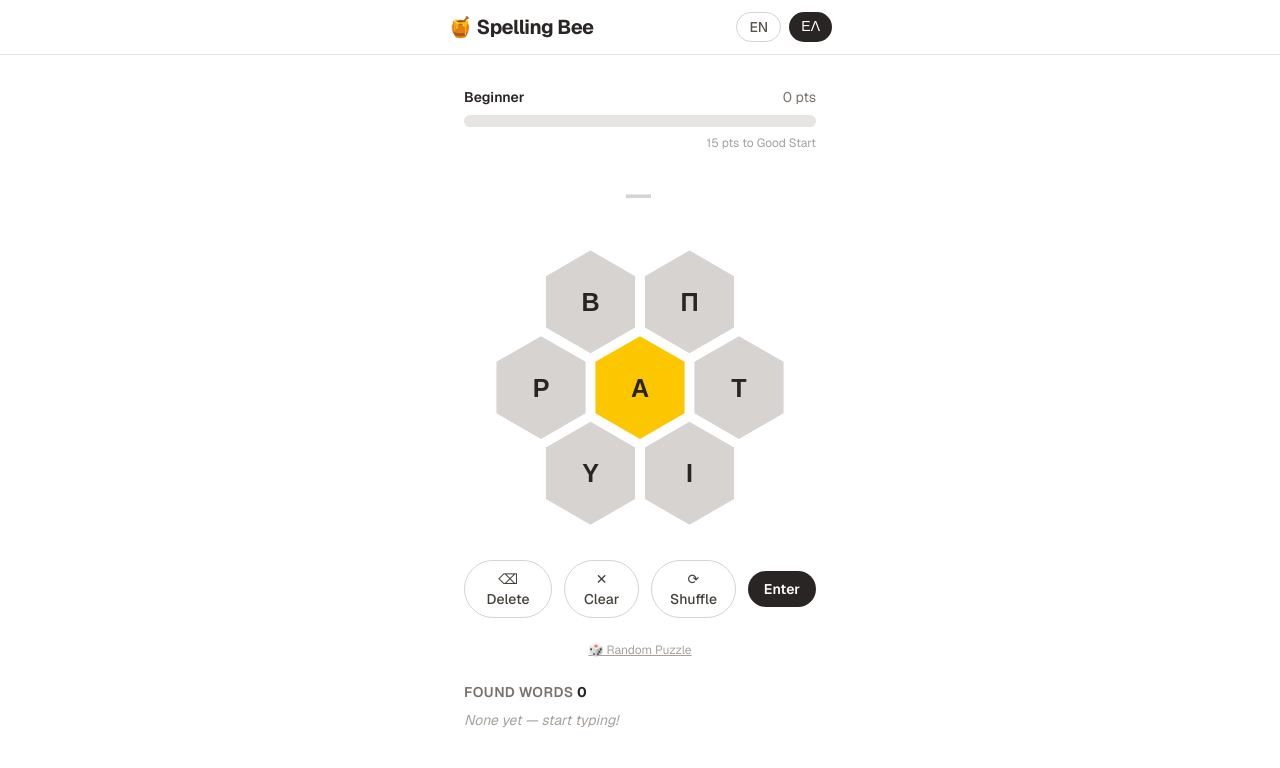
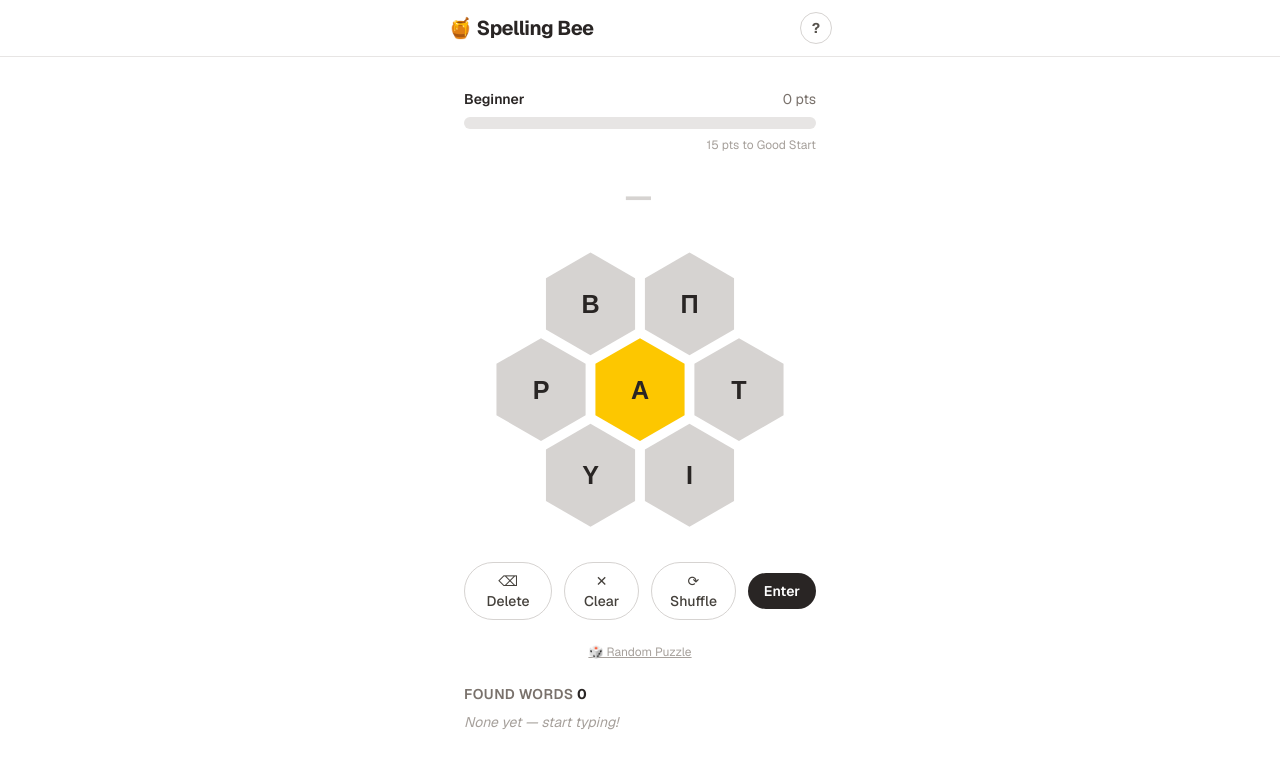
Before and after one commit to melkorinos/greekBee, a Next.js app: page / in a window 1280 px wide. Shown: the top 768 px of the page. Built offline with nearby package versions, Linux system fonts and the light colour scheme.

Commit message:
remove english

```diff
--- a/src/app/layout.tsx
+++ b/src/app/layout.tsx
@@ -26,7 +26,7 @@
 }>) {
   return (
     <html
-      lang="en"
+      lang="el"
       className={`${geistSans.variable} ${geistMono.variable} h-full antialiased`}
     >
       <body className="min-h-full flex flex-col">{children}</body>
--- a/src/app/page.tsx
+++ b/src/app/page.tsx
@@ -7,6 +7,7 @@
 import { getPuzzleById, getRandomPuzzle } from "@/data";
 
 import { GameBoard } from "@/components/GameBoard";
+import { HowToPlayModal } from "@/components/HowToPlayModal";
 import type { Language } from "@/types";
 
 export default async function Home({
@@ -16,7 +17,7 @@
 }) {
   const { lang, puzzle: puzzleId, random, exclude } = await searchParams;
 
-  const language: Language = lang === "en" ? "en" : "el";
+  const language: Language = "el";
 
   // Load puzzle: specific ID → random (always — excluding current if provided)
   const puzzle =
@@ -29,26 +30,7 @@
         <div className="flex items-center justify-between max-w-sm mx-auto">
           <h1 className="text-xl font-bold tracking-tight text-stone-800">🍯 Spelling Bee</h1>
           {/* Language switcher — navigates to today's puzzle in the chosen language */}
-          <div className="flex gap-2 text-sm font-medium">
-            <a
-              href="/?lang=en"
-              data-testid="lang-en"
-              className={language === "en"
-                ? "px-3 py-1 rounded-full bg-stone-800 text-white"
-                : "px-3 py-1 rounded-full border border-stone-300 text-stone-600 hover:bg-stone-100"}
-            >
-              EN
-            </a>
-            <a
-              href="/"
-              data-testid="lang-el"
-              className={language === "el"
-                ? "px-3 py-1 rounded-full bg-stone-800 text-white"
-                : "px-3 py-1 rounded-full border border-stone-300 text-stone-600 hover:bg-stone-100"}
-            >
-              ΕΛ
-            </a>
-          </div>
+          <HowToPlayModal />
         </div>
       </header>
       <main className="flex flex-1 w-full flex-col items-center bg-white">
--- /dev/null
+++ b/src/components/HowToPlayModal.tsx
@@ -0,0 +1,83 @@
+"use client";
+
+// HowToPlayModal — shows the game rules in Greek.
+// Rendered as a floating modal triggered by the ? button in the header.
+
+import { useState } from "react";
+
+const rules = {
+  title: "Πώς να παίξεις",
+  items: [
+    "Βρες όσες λέξεις μπορείς χρησιμοποιώντας τα 7 γράμματα.",
+    "Κάθε λέξη πρέπει να περιέχει το **κεντρικό γράμμα**.",
+    "Οι λέξεις πρέπει να έχουν τουλάχιστον **4 γράμματα**.",
+    "Τα γράμματα μπορούν να χρησιμοποιηθούν **περισσότερες από μία φορές**.",
+    "Το **Πανόραμα** χρησιμοποιεί και τα 7 γράμματα και κερδίζει bonus πόντους.",
+    "Οι μεγαλύτερες λέξεις δίνουν περισσότερους πόντους.",
+    "Ανέβα στην κατάταξη από Αρχάριος μέχρι Βασίλισσα! 👑",
+  ],
+};
+
+/** Renders text with **bold** markdown-style markers */
+function RuleText({ text }: { text: string }) {
+  const parts = text.split(/\*\*(.+?)\*\*/g);
+  return (
+    <span>
+      {parts.map((part, i) =>
+        i % 2 === 1 ? <strong key={i}>{part}</strong> : part
+      )}
+    </span>
+  );
+}
+
+export function HowToPlayModal() {
+  const [open, setOpen] = useState(false);
+
+  return (
+    <>
+      {/* Trigger button */}
+      <button
+        onClick={() => setOpen(true)}
+        aria-label="How to play"
+        className="w-8 h-8 flex items-center justify-center rounded-full border border-stone-300 text-stone-600 text-sm font-bold hover:bg-stone-100 transition-colors"
+      >
+        ?
+      </button>
+
+      {/* Backdrop + modal */}
+      {open && (
+        <div
+          className="fixed inset-0 z-50 flex items-center justify-center bg-black/40 px-4"
+          onClick={() => setOpen(false)}
+        >
+          <div
+            className="bg-white rounded-2xl shadow-xl w-full max-w-sm p-6 relative"
+            onClick={(e) => e.stopPropagation()}
+          >
+            {/* Close button */}
+            <button
+              onClick={() => setOpen(false)}
+              aria-label="Close"
+              className="absolute top-4 right-4 text-stone-400 hover:text-stone-700 text-xl leading-none"
+            >
+              ✕
+            </button>
+
+            <h2 className="text-lg font-bold text-stone-800 mb-3">
+              {rules.title}
+            </h2>
+
+            <ul className="space-y-2 text-sm text-stone-700">
+              {rules.items.map((item, i) => (
+                <li key={i} className="flex gap-2">
+                  <span className="text-yellow-500 mt-0.5">🐝</span>
+                  <RuleText text={item} />
+                </li>
+              ))}
+            </ul>
+          </div>
+        </div>
+      )}
+    </>
+  );
+}
--- a/src/components/index.ts
+++ b/src/components/index.ts
@@ -6,3 +6,4 @@
 export { FoundWordsList } from "./FoundWordsList";
 export { FeedbackMessage } from "./FeedbackMessage";
 export { GameBoard } from "./GameBoard";
+export { HowToPlayModal } from "./HowToPlayModal";
--- a/src/data/index.ts
+++ b/src/data/index.ts
@@ -1,16 +1,13 @@
 // Puzzle data access layer.
 // Loads puzzle definitions from the local JSON files.
-// Swap the import (or add a second loader) for Greek support later.
 
 import type { Language, Puzzle } from "@/types";
 
-import englishPuzzles from "./puzzles-en.json";
 import greekPuzzles from "./puzzles-el.json";
 
 // Cast the imported JSON to the typed Puzzle array.
 // TypeScript will warn us if the JSON shape ever drifts from the Puzzle interface.
 const PUZZLES: Record<Language, Puzzle[]> = {
-  en: englishPuzzles as Puzzle[],
   el: greekPuzzles as Puzzle[],
 };
 
@@ -18,7 +15,7 @@
  * Returns the puzzle for a given date and language.
  * Falls back to the most recent available puzzle if no match is found.
  */
-export function getPuzzleForDate(date: string, language: Language = "en"): Puzzle {
+export function getPuzzleForDate(date: string, language: Language = "el"): Puzzle {
   const puzzles = PUZZLES[language];
 
   if (puzzles.length === 0) {
@@ -34,7 +31,7 @@
 /**
  * Returns today's puzzle using the current date in ISO format (YYYY-MM-DD).
  */
-export function getTodaysPuzzle(language: Language = "en"): Puzzle {
+export function getTodaysPuzzle(language: Language = "el"): Puzzle {
   const today = new Date().toISOString().split("T")[0];
   return getPuzzleForDate(today, language);
 }
--- a/src/types/index.ts
+++ b/src/types/index.ts
@@ -5,7 +5,7 @@
 
 /** Supported game languages. Adding a new language only requires a new entry here
  *  plus the matching word list JSON and puzzle data file. */
-export type Language = "en" | "el";
+export type Language = "el";
 
 // ─── Puzzle ───────────────────────────────────────────────────────────────────
 
```
Also changed, not shown: 2 other files (tests, documents, lock files or other folders).
